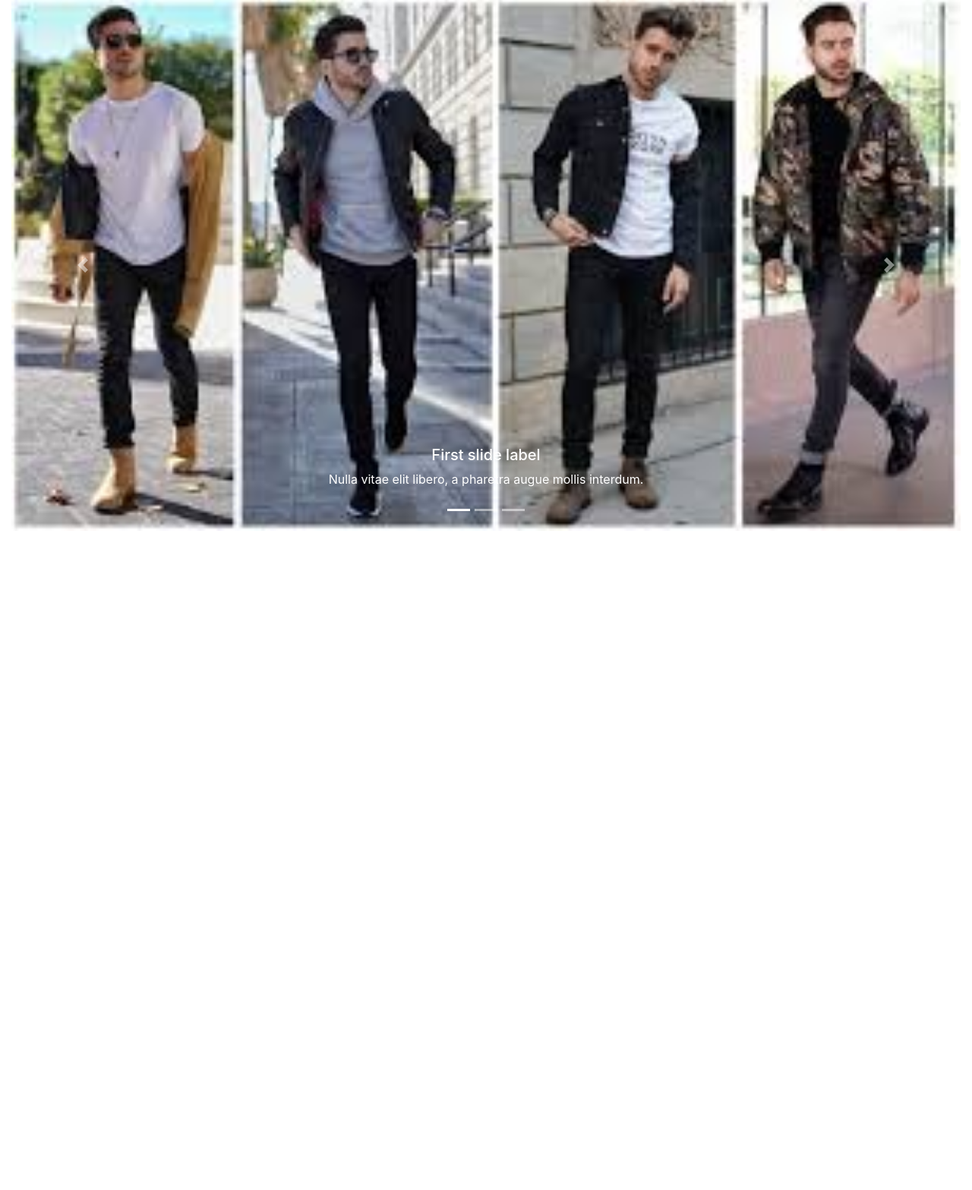
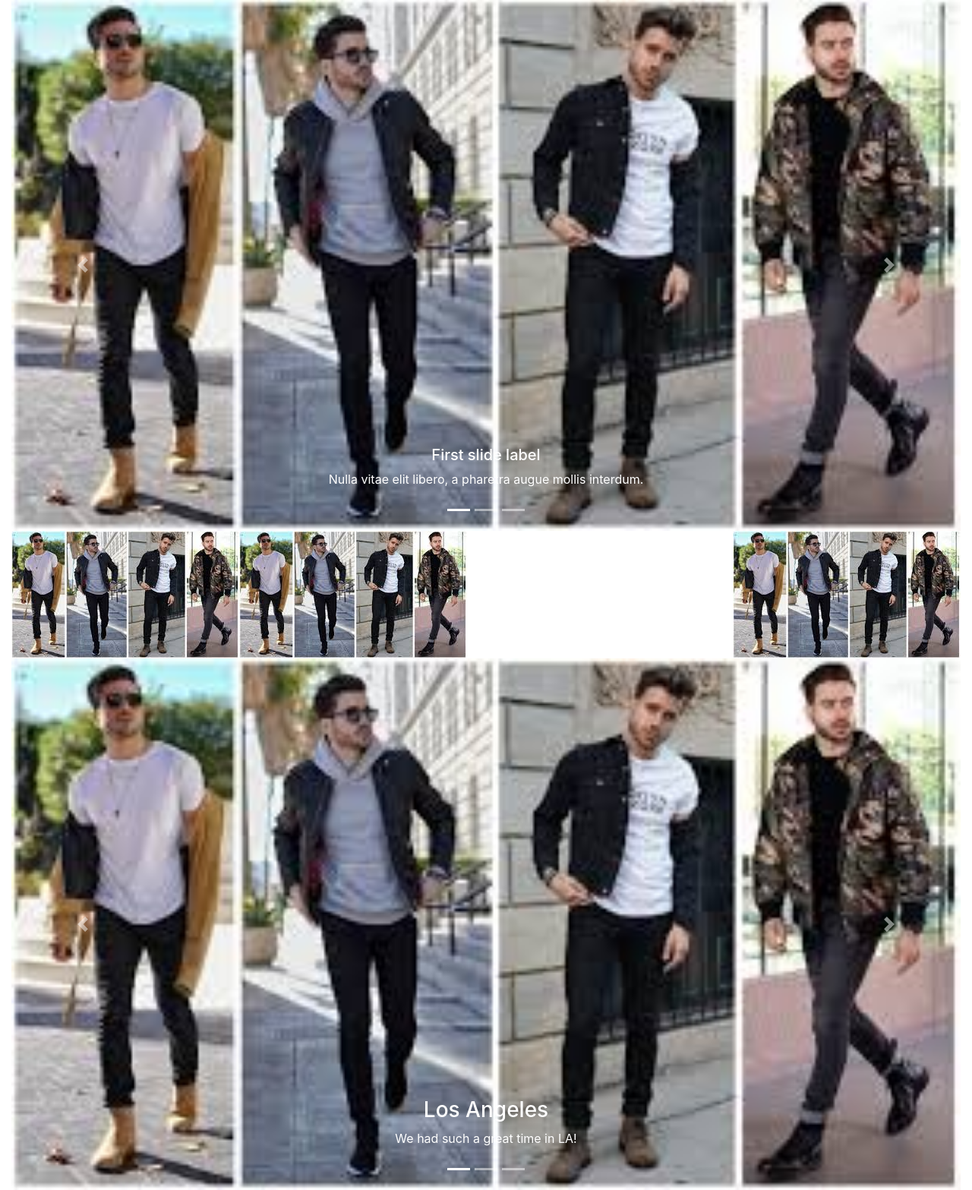
Before and after one commit to codewithlennylen/Drip-Hub-Platform, a Flask app: page / in a window 1280 px wide. Shown: the part 57-1624 px from the top of the page at 76% size. Before the commit the page ends 756 px from the top, so only its background shows below. Run offline with Flask 2, Linux system fonts and the light colour scheme; some libraries are stand-ins or nearby versions.

Commit message:
Update homepage.html
I might drop carousels! Height issue!

```diff
--- a/codebase/templates/homepage.html
+++ b/codebase/templates/homepage.html
@@ -2,7 +2,13 @@
 
 {% block content %}
 
-
+  <style>
+  /* Make the image fully responsive */
+  .carousel-inner img {
+    width: 100%;
+    height: 100%;
+  }
+  </style>
 
 <div id="carouselExampleCaptions" class="carousel slide" data-ride="carousel">
   <ol class="carousel-indicators">
@@ -44,4 +50,48 @@
 </div>
 
 
+<img src="{{ url_for('static', filename='men/men.jpg') }}" class="rounded float-left" alt="...">
+<img src="{{ url_for('static', filename='men/men.jpg') }}" class="rounded mx-auto " alt="...">
+<img src="{{ url_for('static', filename='men/men.jpg') }}" class="rounded float-right" alt="...">
+
+
+<div id="demo" class="carousel slide" data-ride="carousel">
+  <ul class="carousel-indicators">
+    <li data-target="#demo" data-slide-to="0" class="active"></li>
+    <li data-target="#demo" data-slide-to="1"></li>
+    <li data-target="#demo" data-slide-to="2"></li>
+  </ul>
+  <div class="carousel-inner">
+    <div class="carousel-item active">
+      <img src="{{ url_for('static', filename='men/men.jpg') }}" alt="Los Angeles" width="1100" height="500">
+      <div class="carousel-caption">
+        <h3>Los Angeles</h3>
+        <p>We had such a great time in LA!</p>
+      </div>
+    </div>
+    <div class="carousel-item">
+      <img src="{{ url_for('static', filename='men/men.jpg') }}" alt="Chicago" width="1100" height="500">
+      <div class="carousel-caption">
+        <h3>Chicago</h3>
+        <p>Thank you, Chicago!</p>
+      </div>
+    </div>
+    <div class="carousel-item">
+      <img src="{{ url_for('static', filename='men/men.jpg') }}" alt="New York" width="1100" height="500">
+      <div class="carousel-caption">
+        <h3>New York</h3>
+        <p>We love the Big Apple!</p>
+      </div>
+    </div>
+  </div>
+  <a class="carousel-control-prev" href="#demo" data-slide="prev">
+    <span class="carousel-control-prev-icon"></span>
+  </a>
+  <a class="carousel-control-next" href="#demo" data-slide="next">
+    <span class="carousel-control-next-icon"></span>
+  </a>
+</div>
+
+
+
 {% endblock content %}
```
